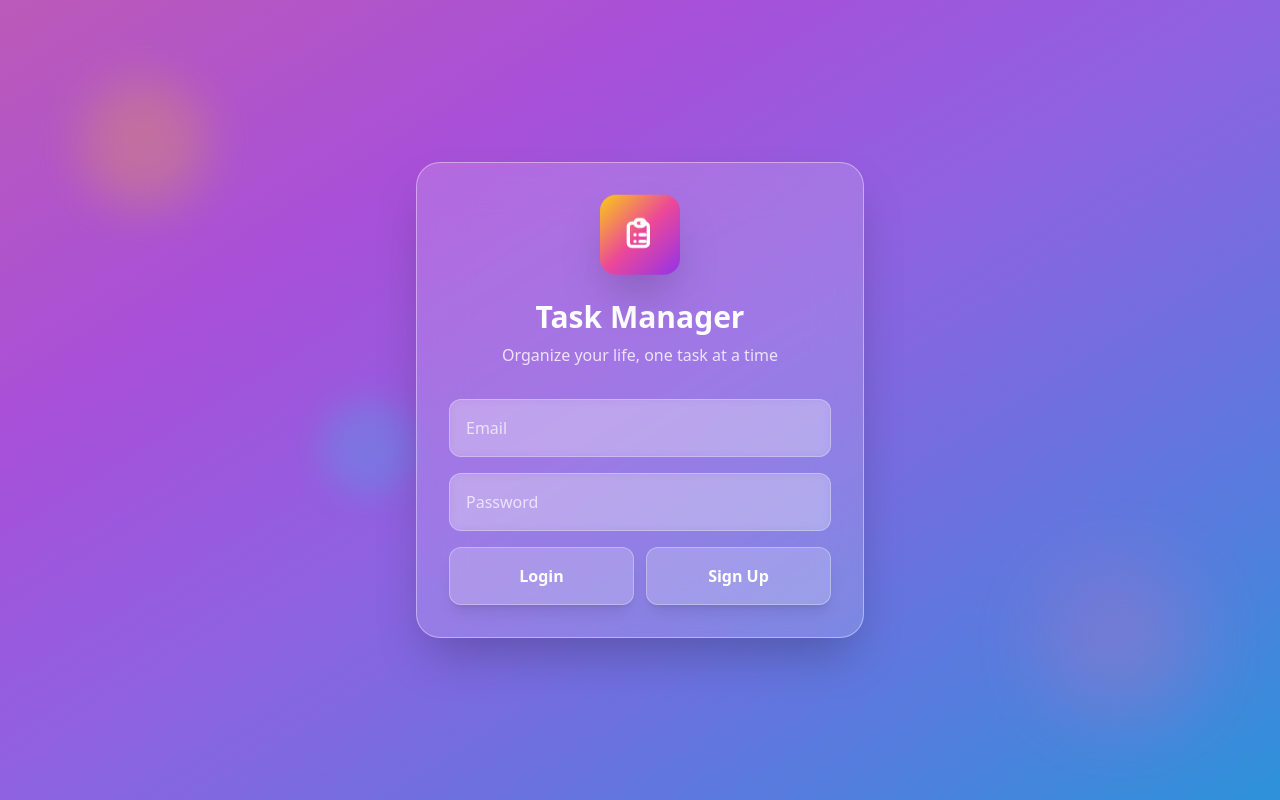
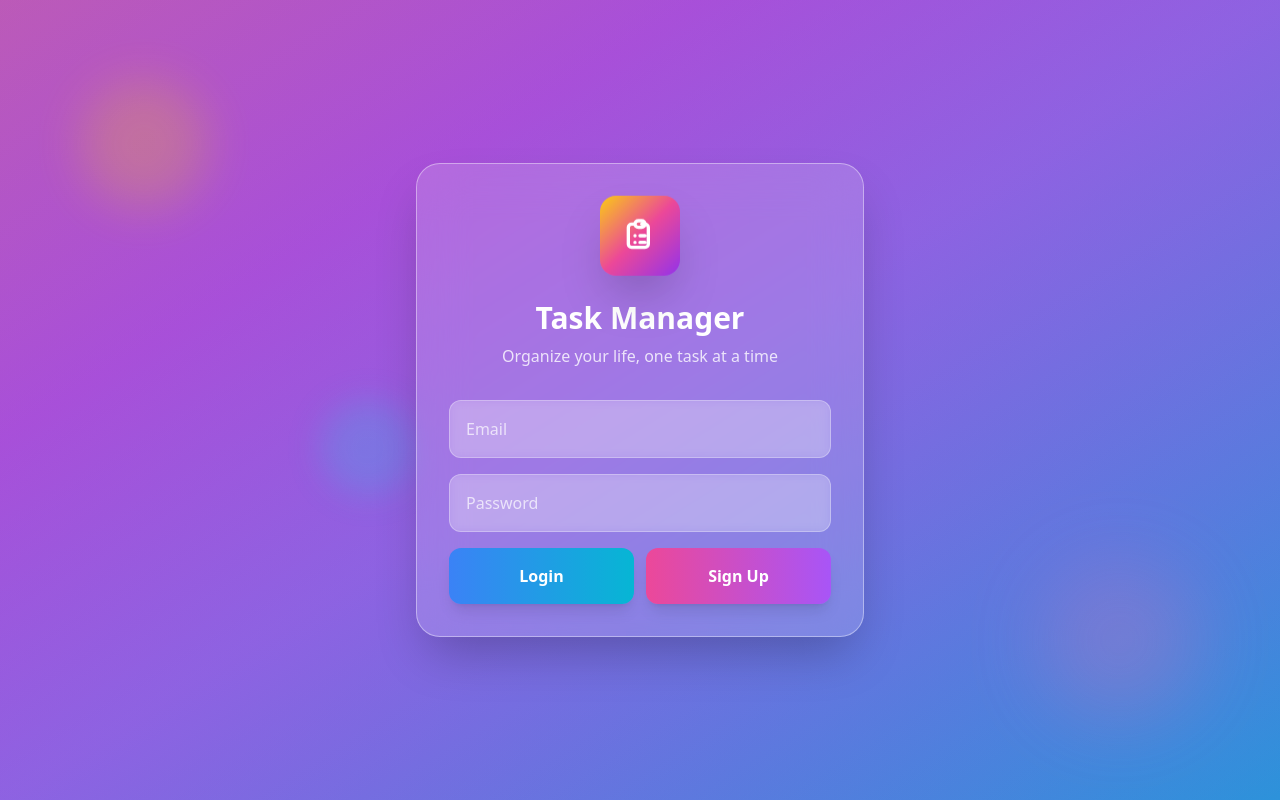
Before and after one commit to Divyadharshana5/Task-manager, a Next.js app in the folder frontend/: page / in a window 1280 px wide. Built offline with nearby package versions, Linux system fonts and the light colour scheme.

Commit message:
Enhance button styles with gradient backgrounds for improved visual appeal

```diff
--- a/frontend/app/page.js
+++ b/frontend/app/page.js
@@ -136,13 +136,13 @@ export default function Home() {
             <div className="flex space-x-3 animate-fade-in-up-delay">
               <button
                 onClick={() => handleAuth(true)}
-                className="flex-1 bg-white/20 backdrop-blur-sm border border-white/30 text-white p-4 rounded-xl hover:bg-white/30 hover:border-white/50 transition-all duration-300 transform hover:scale-110 hover:rotate-1 font-semibold shadow-lg hover:shadow-2xl"
+                className="flex-1 bg-gradient-to-r from-blue-500 to-cyan-500 text-white p-4 rounded-xl hover:from-blue-600 hover:to-cyan-600 transition-all duration-300 transform hover:scale-110 hover:rotate-1 font-semibold shadow-lg hover:shadow-2xl"
               >
                 Login
               </button>
               <button
                 onClick={() => handleAuth(false)}
-                className="flex-1 bg-white/20 backdrop-blur-sm border border-white/30 text-white p-4 rounded-xl hover:bg-white/30 hover:border-white/50 transition-all duration-300 transform hover:scale-110 hover:-rotate-1 font-semibold shadow-lg hover:shadow-2xl"
+                className="flex-1 bg-gradient-to-r from-pink-500 to-purple-500 text-white p-4 rounded-xl hover:from-pink-600 hover:to-purple-600 transition-all duration-300 transform hover:scale-110 hover:-rotate-1 font-semibold shadow-lg hover:shadow-2xl"
               >
                 Sign Up
               </button>
```
